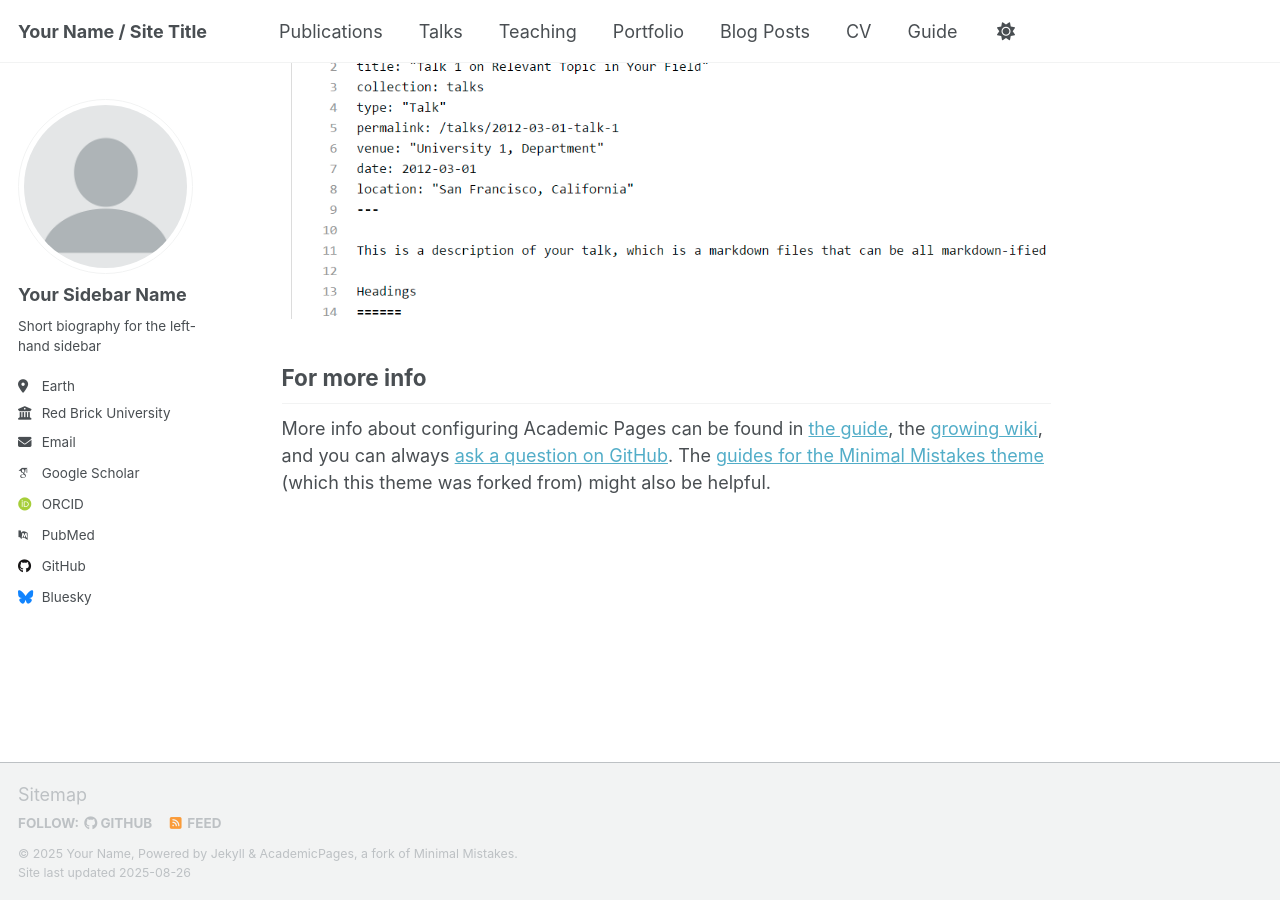
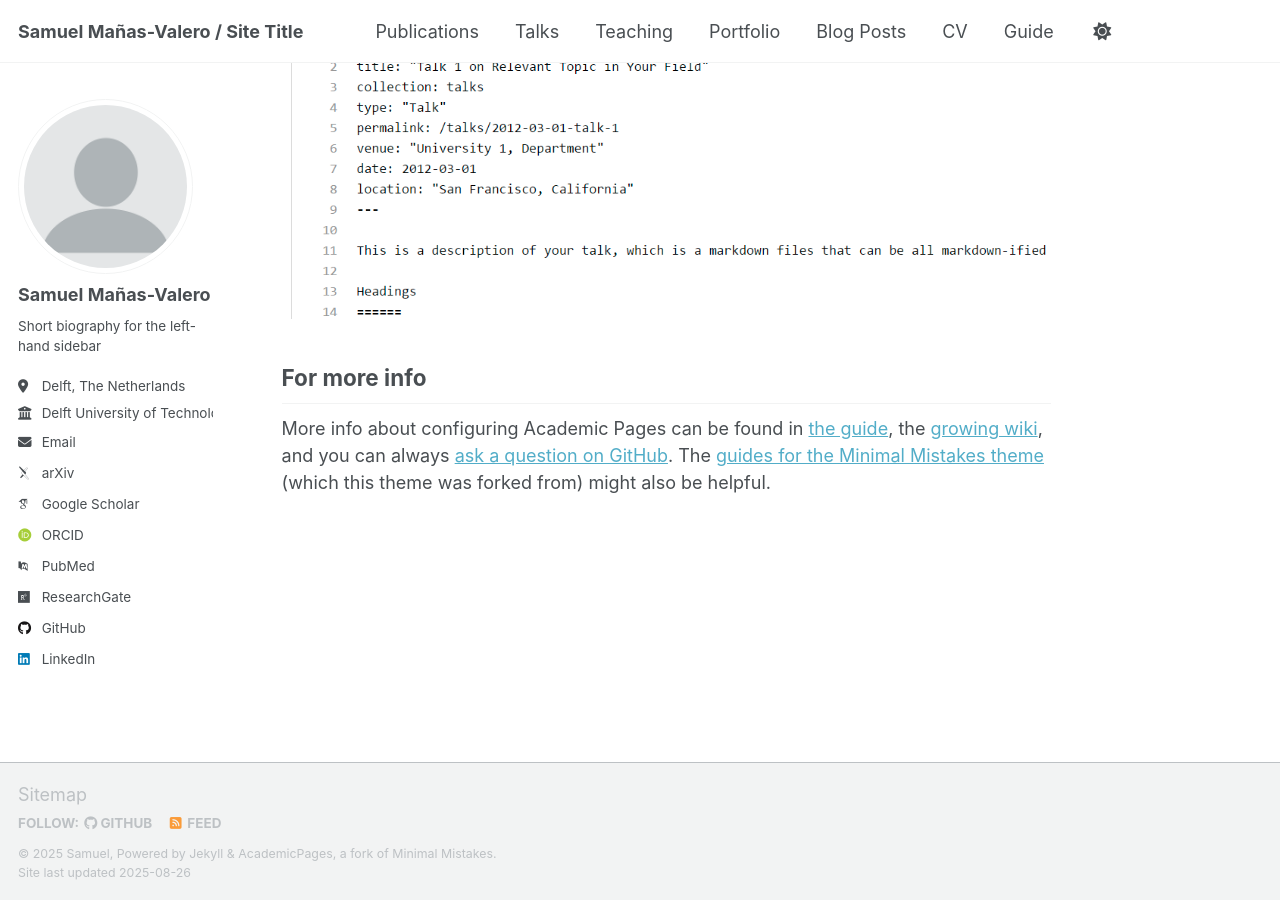
Before and after one commit to S-M-V/S-M-V, a Jekyll site: the page built from _pages/about.md, in a window 1280 px wide and 900 px high, scrolled down 2880 px. Built offline with Jekyll 4.4.1, drawn with Linux system fonts in a browser that asks for light colours; some web fonts are replaced; a script that is not in the unit is left out.

Commit message:
Update _config.yml

```diff
--- a/_config.yml
+++ b/_config.yml
@@ -9,11 +9,11 @@
 # Basic Site Settings
 locale                   : "en-US"
 site_theme               : "default" # Currently available options are "default", "air"
-title                    : "Your Name / Site Title"
+title                    : "Samuel Mañas-Valero / Site Title"
 title_separator          : "-"
-name                     : &name "Your Name"
+name                     : &name "Samuel"
 description              : &description "personal description"
-url                      : https://academicpages.github.io # the base hostname & protocol for your site e.g. "https://[your GitHub username].github.io" or if you already have some other page hosted on Github then use "https://[your GitHub username].github.io/[Your Repo Name]"
+url                      : https://S-M-V.github.io # the base hostname & protocol for your site e.g. "https://[your GitHub username].github.io" or if you already have some other page hosted on Github then use "https://[your GitHub username].github.io/[Your Repo Name]"
 baseurl                  : "" # the subpath of your site, e.g. "/blog"
 repository               : "academicpages/academicpages.github.io"
 
@@ -23,24 +23,24 @@ repository               : "academicpages/academicpages.github.io"
 author:
   # Biographic information
   avatar           : "profile.png"
-  name             : "Your Sidebar Name"
+  name             : "Samuel Mañas-Valero"
   pronouns         : # example: "she/her"
   bio              : "Short biography for the left-hand sidebar"
-  location         : "Earth"
-  employer         : "Red Brick University"
+  location         : "Delft, The Netherlands"
+  employer         : "Delft University of Technology"
   uri              : # URL
-  email            : "none@example.org"
+  email            : "S.ManasValero@tudelft.nl"
 
   # Academic websites
   academia         : # URL
-  arxiv            : # URL - Update with the correct link to your profile
-  googlescholar    : "https://scholar.google.com/citations?user=PS_CX0AAAAAJ"
+  arxiv            : http://arxiv.org/a/manasvalero_s_1# URL - Update with the correct link to your profile
+  googlescholar    : https://scholar.google.com/citations?user=cQd43coAAAAJ&hl=en"https://scholar.google.com/citations?user=PS_CX0AAAAAJ"
   inspire-hep      : # URL
   impactstory      : # URL
-  orcid            : "http://orcid.org/yourorcidurl"
+  orcid            : "https://orcid.org/0000-0001-6319-9238" #"http://orcid.org/yourorcidurl"
   semantic         : # URL
   pubmed           : "https://www.ncbi.nlm.nih.gov/pubmed/?term=john+snow"
-  researchgate     : # URL
+  researchgate     : "https://www.researchgate.net/profile/Samuel-Manas-Valero?ev=hdr_xprf" # URL
   scopus           : # URL
 
   # Repositories and software development
@@ -53,7 +53,7 @@ author:
 
   # Social media
   artstation       : # Username
-  bluesky          : "bsky.app" # Replace this with you Bluesky username
+  bluesky          : # "bsky.app" # Replace this with you Bluesky username
   facebook         : # Username
   flickr           : # Username
   foursquare       : # Username
@@ -62,7 +62,7 @@ author:
   keybase          : # Username
   instagram        : # Username
   lastfm           : # Username
-  linkedin         : # Username
+  linkedin         : Samuel Mañas-Valero# Username
   mastodon         : # URL
   medium           : # URL
   pinterest        : # Username
```
